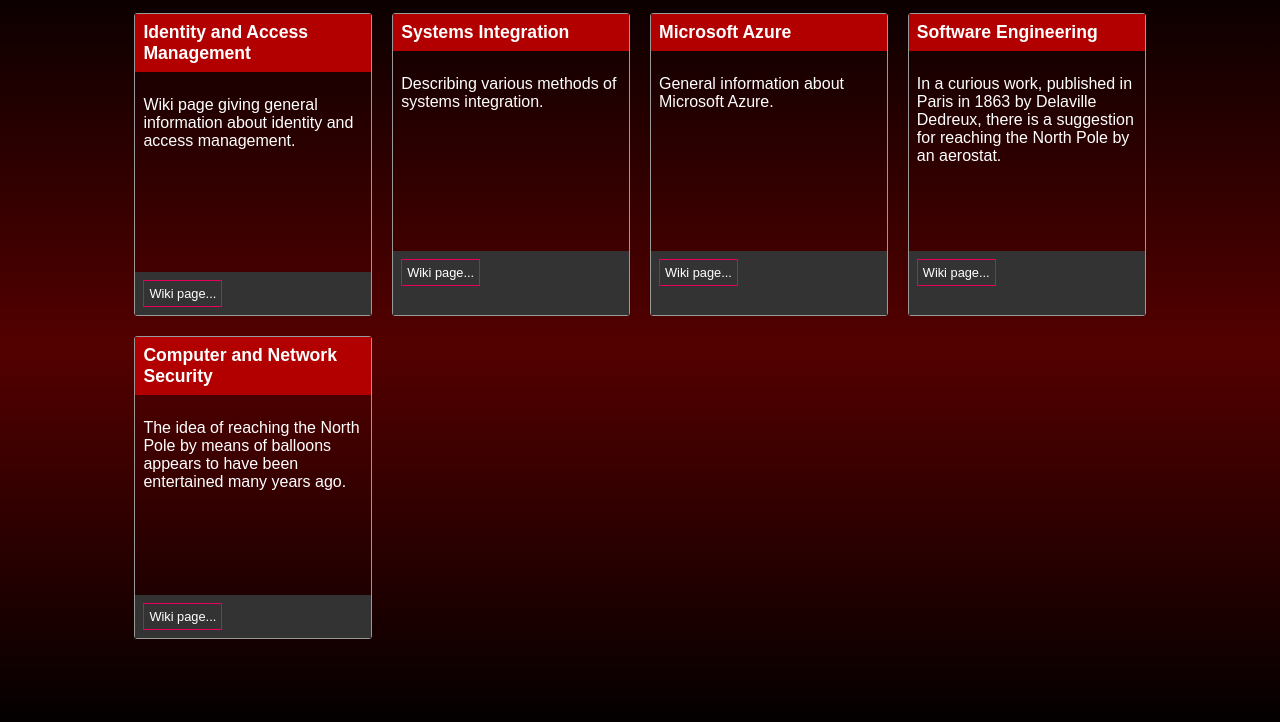
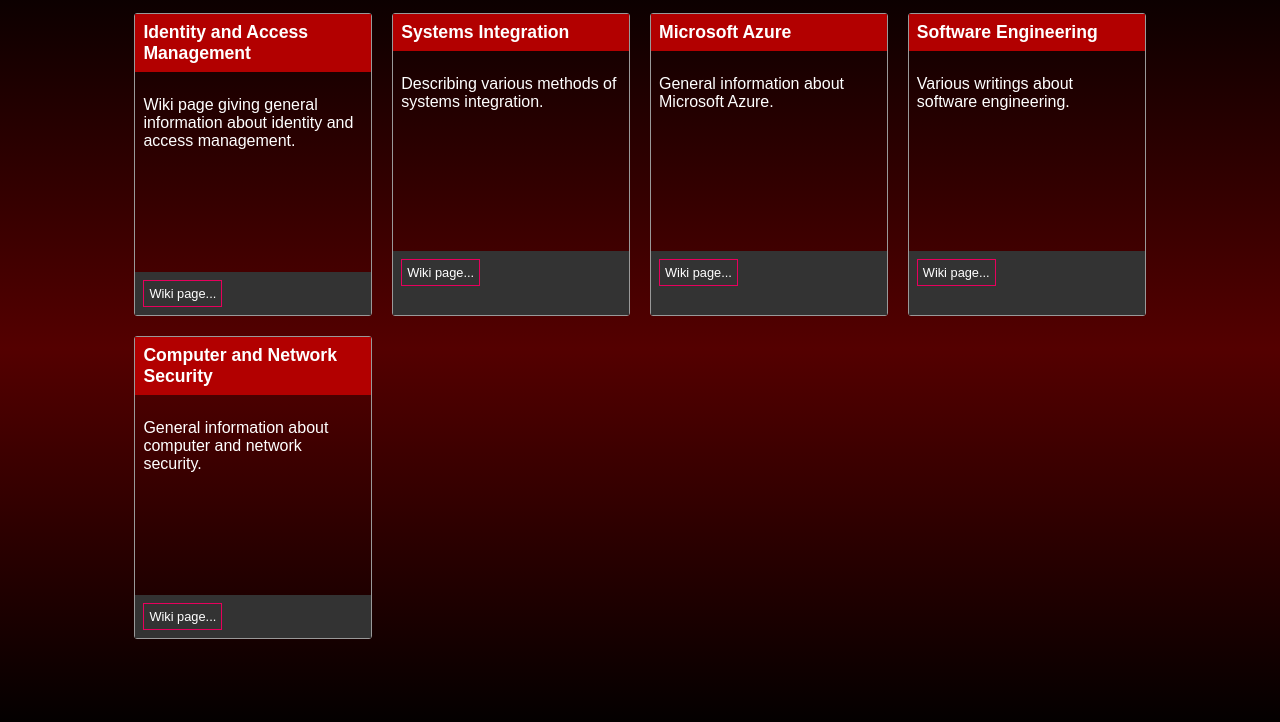
Before and after one commit to emma-scarbrough/emma-scarbrough.github.io, a plain HTML site: page index.html in a window 1280 px wide. Shown: the part 60-782 px from the top of the page. Drawn offline with Linux system fonts and the light colour scheme.

Commit message:
Update index.html

```diff
--- a/index.html
+++ b/index.html
@@ -59,8 +59,7 @@
 
 					<div class="content">
 						<p>
-							In a curious work, published in Paris in 1863 by Delaville Dedreux,
-							there is a suggestion for reaching the North Pole by an aerostat.
+							Various writings about software engineering.
 						</p>
 					</div>
 					<footer><button class="main-button">Wiki page...</button></footer>
@@ -73,8 +72,7 @@
 
 					<div class="content">
 						<p>
-							The idea of reaching the North Pole by means of balloons appears to have
-							been entertained many years ago.
+							General information about computer and network security.
 						</p>
 					</div>
 				<footer><button class="main-button">Wiki page...</button></footer>
```
